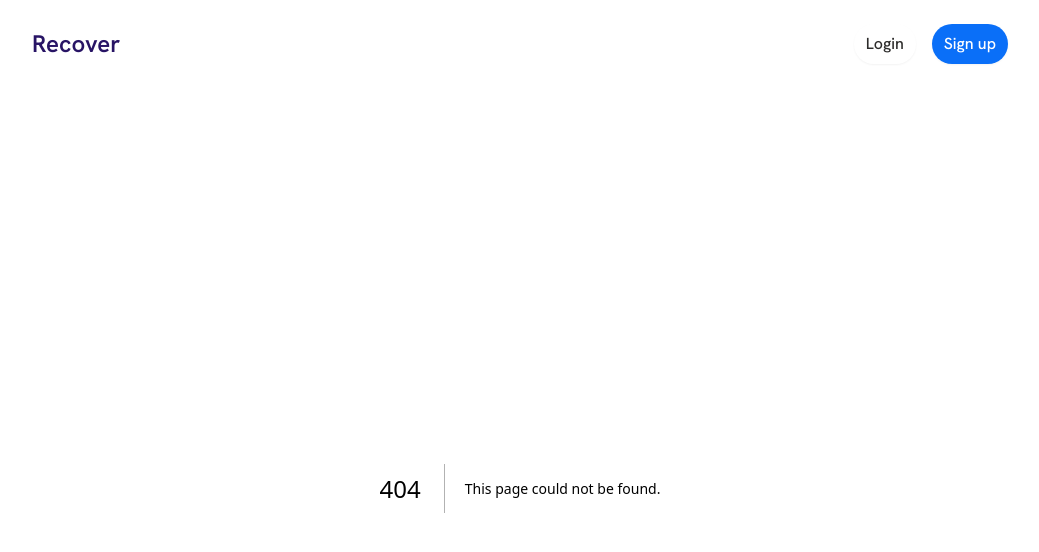
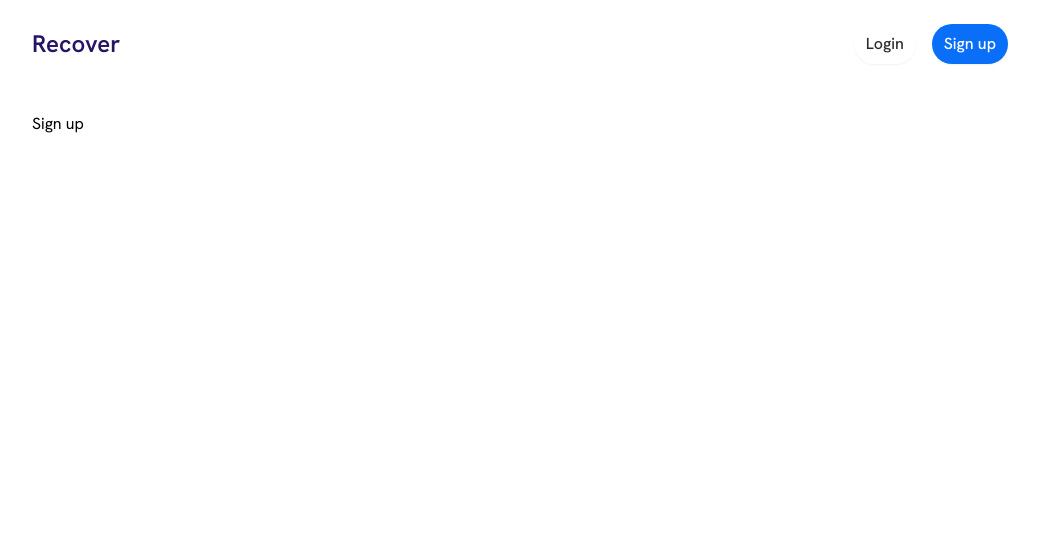
Before and after one commit to dominicva/recover-test, a Next.js app: page /signup in a window 1280 px wide. Before the commit this address had no page. Shown: the top 552 px of the page, without its empty margins (120-1159 px from the left). Built offline with nearby package versions, Linux system fonts and the light colour scheme.

Commit message:
feat: init auth layout

```diff
--- /dev/null
+++ b/app/(auth)/layout.tsx
@@ -0,0 +1,13 @@
+import Container from '@/components/Container';
+
+export default function AuthLayout({
+  children,
+}: {
+  children: React.ReactNode;
+}) {
+  return (
+    <main>
+      <Container>{children}</Container>
+    </main>
+  );
+}
--- /dev/null
+++ b/app/(auth)/login/page.tsx
@@ -0,0 +1,7 @@
+export default function LoginPage() {
+  return (
+    <>
+      <h1>Login</h1>
+    </>
+  );
+}
--- /dev/null
+++ b/app/(auth)/signup/page.tsx
@@ -0,0 +1,7 @@
+export default function SignupPage() {
+  return (
+    <>
+      <h1>Sign up</h1>
+    </>
+  );
+}
--- a/components/Container.tsx
+++ b/components/Container.tsx
@@ -10,7 +10,7 @@ export default function SectionContainer({
   children,
 }: SectionContainerProps) {
   return (
-    <Component className={`mx-auto max-w-5xl ${className}`}>
+    <Component className={`mx-auto max-w-5xl p-6 ${className}`}>
       {children}
     </Component>
   );
--- a/components/Header.tsx
+++ b/components/Header.tsx
@@ -5,7 +5,7 @@ import Container from './Container';
 export default function Header() {
   return (
     <header>
-      <Container className="flex items-center justify-between p-6">
+      <Container className="flex items-center justify-between">
         <Link href="/">
           <h1 className="text-2xl font-semibold text-purple-darker">Recover</h1>
         </Link>
--- a/components/Hero.tsx
+++ b/components/Hero.tsx
@@ -1,10 +1,11 @@
+import Link from 'next/link';
 import Button from './buttons/Button';
 import Container from './Container';
 
 export default function Hero() {
   return (
     <section className="h-screen bg-off-white">
-      <Container className="px-6 py-12 sm:py-20">
+      <Container className="py-12 sm:py-20">
         <hgroup className="mb-10 flex flex-col gap-6 text-off-black">
           <h2 className="max-w-[20rem] text-4xl font-semibold">
             Get a helping hand with your recovery
@@ -14,6 +15,7 @@ export default function Hero() {
             Visualize and celebrate your progress.
           </p>
         </hgroup>
+        <Link href="/signup">
           <Button
             intent="primary"
             size="large"
@@ -21,6 +23,7 @@ export default function Hero() {
           >
             <span className="text-lg">Sign up</span>
           </Button>
+        </Link>
       </Container>
     </section>
   );
```
Also changed, not shown: 1 other file (tests, documents, lock files or other folders). Lines whose indentation alone changed are shown as unchanged.
